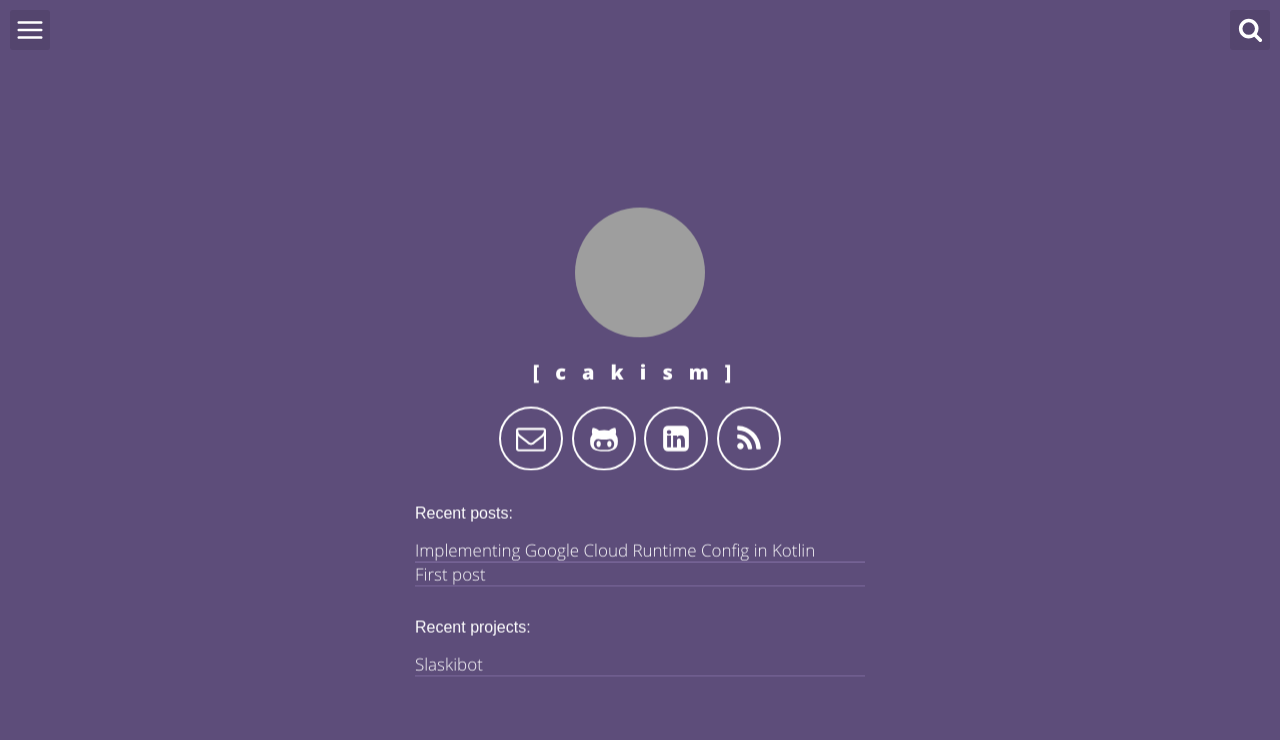
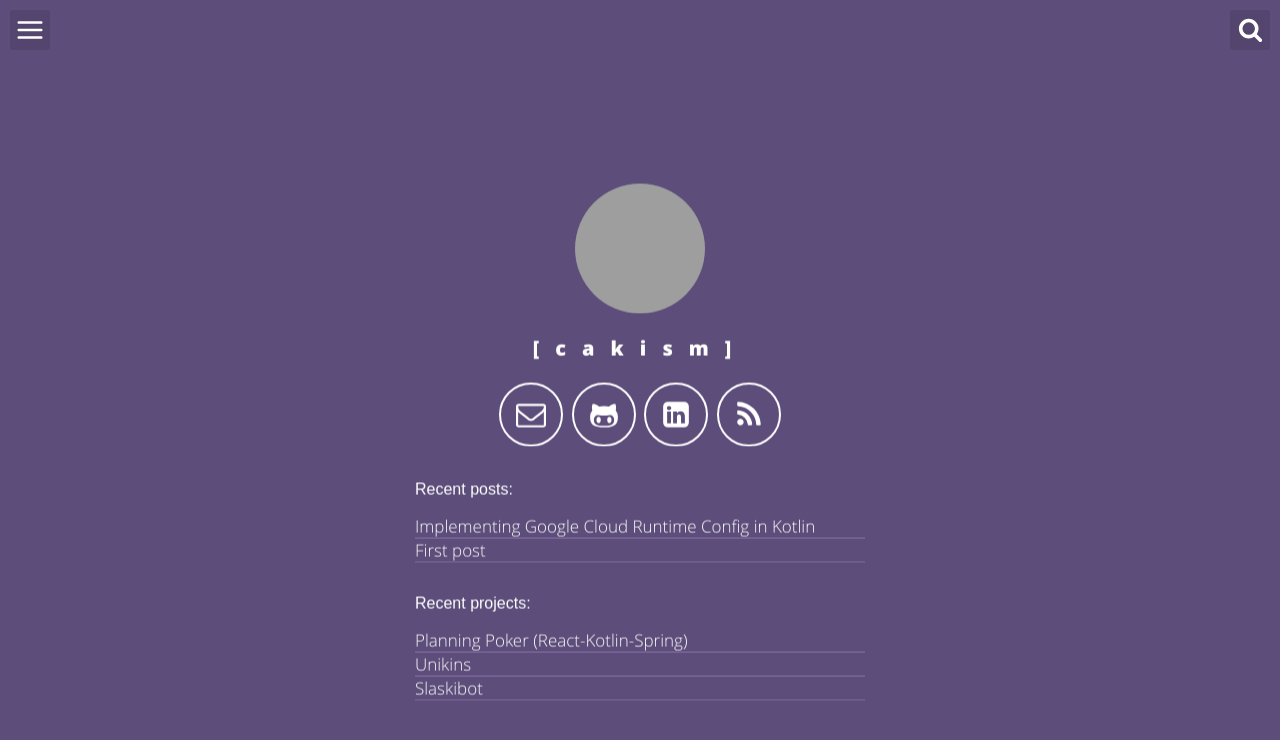
Before and after one commit to cakism/cakism.github.io, a Jekyll site: the page built from index.html, in a window 1280 px wide. Shown: the top 740 px of the page. Built offline with Jekyll 4.4.1, drawn with Linux system fonts in a browser that asks for light colours; grey boxes are pictures that could not be loaded.

Commit message:
fixed conf

```diff
--- a/_config.yml
+++ b/_config.yml
@@ -10,7 +10,7 @@ user_title: cakism
 email: hello@cakism.com
 twitter_username: cakism
 github_username:  cakism
-linkedin_public_url: loremipsum # Example: For public profile 'www.linkedin.com/in/john-smith', 'john-smith' is your linkedin_public_url
+linkedin_public_url: jensolander # Example: For public profile 'www.linkedin.com/in/john-smith', 'john-smith' is your linkedin_public_url
 profile_picture: https://orig00.deviantart.net/93c4/f/2014/117/5/2/bmo_gif_by_generic_human-d7gaezj.gif
 
 # Build settings
@@ -45,7 +45,7 @@ links:
       key_trigger: 5
   section_2:
     - title: github
-      url: http://www.github.com/victorvoid
+      url: http://www.github.com/cakism
       new_tab: true
       key_trigger: g
     - title: twitter
@@ -57,6 +57,10 @@ links:
 
 # projects in header index
 projects:
+  - name: Planning Poker (React-Kotlin-Spring)
+    url: https://github.com/cakism/planningpoker
+  - name: Unikins
+    url: https://github.com/cakism/unikins
   - name: Slaskibot
     url: https://github.com/cakism/slaskibot
 
```
